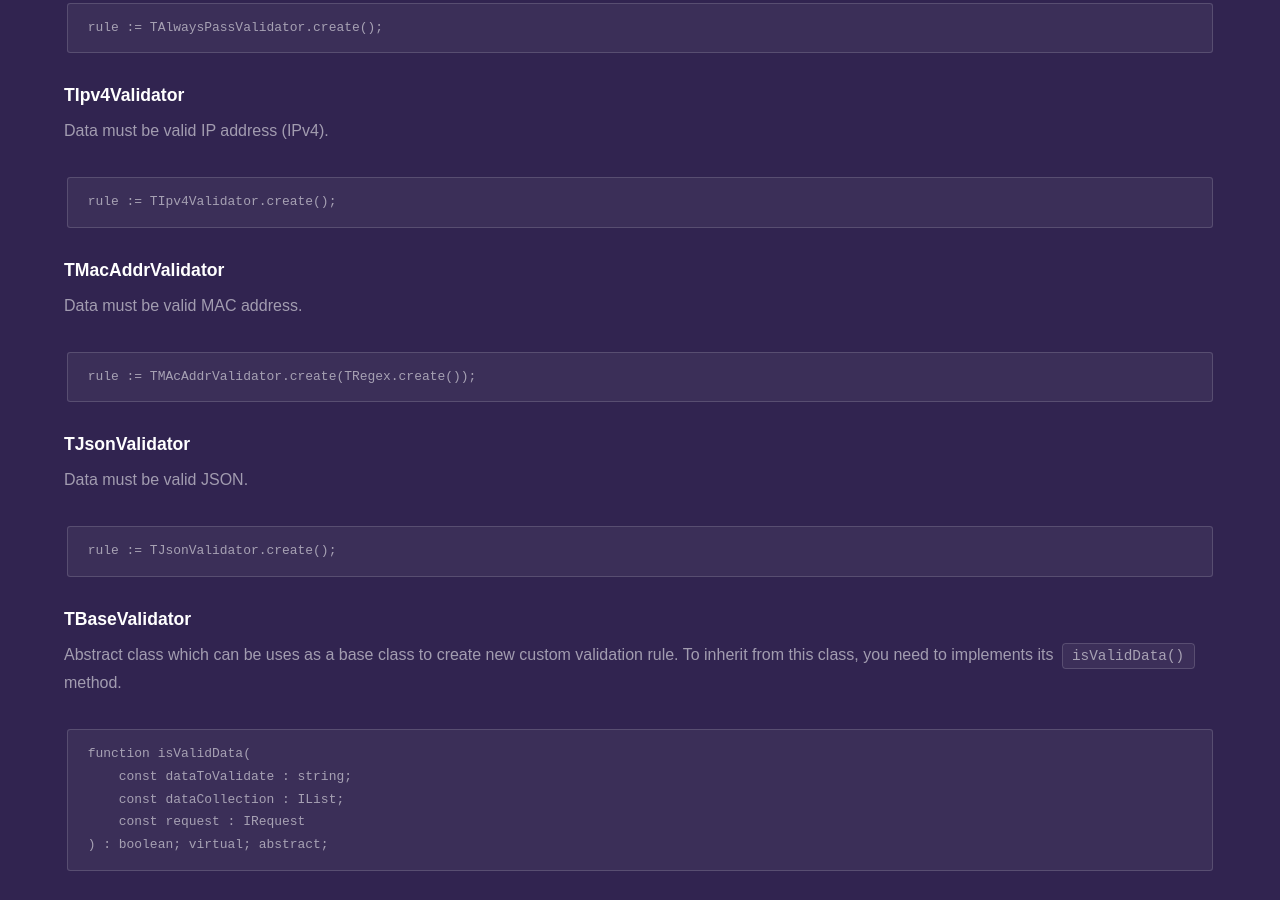
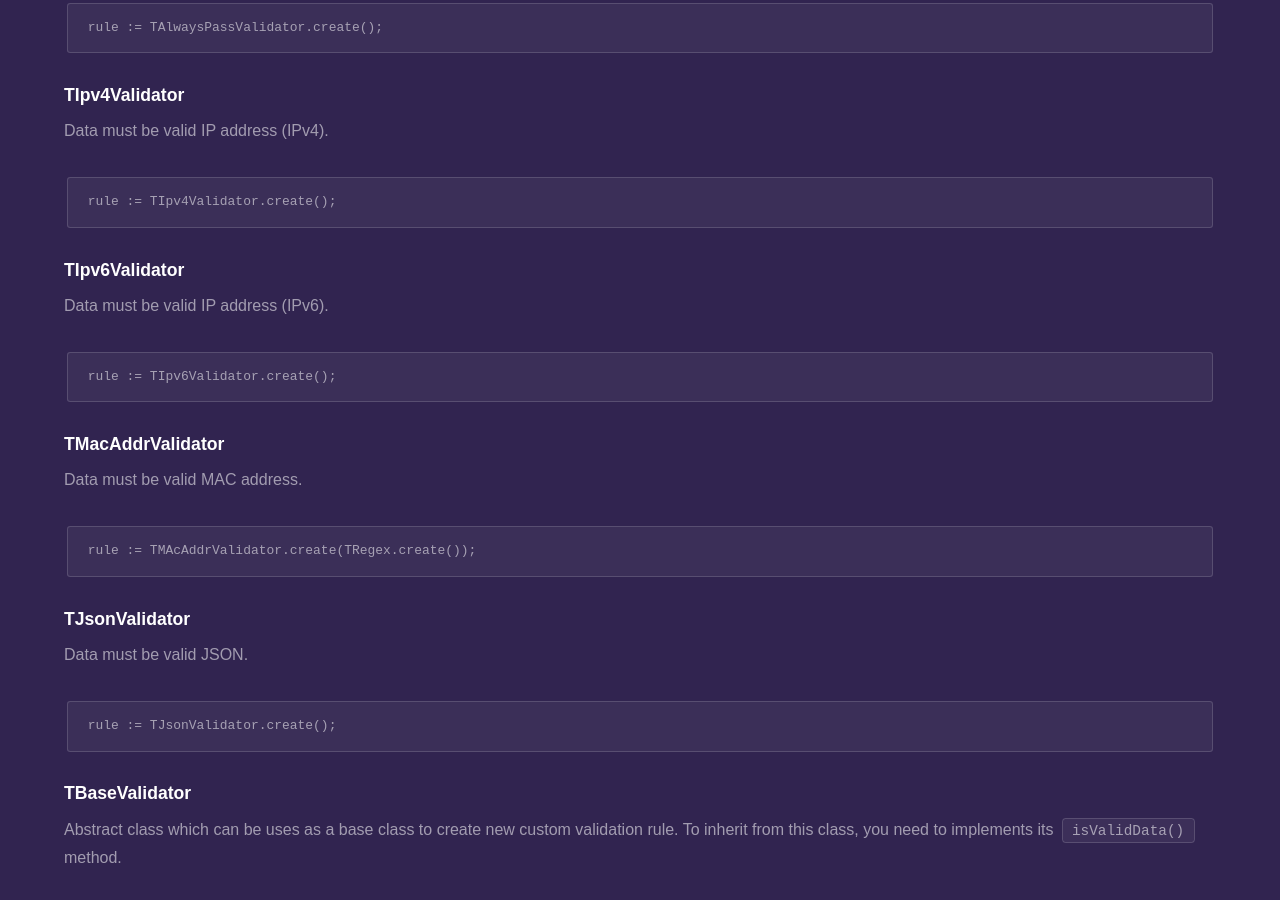
Before and after one commit to fanoframework/fanoframework.github.io, a Jekyll site: the page built from security/form-validation/built-in-validation-rules/index.md, in a window 1280 px wide and 900 px high, scrolled down 18707 px. Built offline with Jekyll 4.4.1, drawn with Linux system fonts in a browser that asks for light colours; our own code applies the rules of GitHub Pages for plain Markdown files.

Commit message:
add IPv6 input validation rule documentation and stderr logger

````diff
--- a/security/form-validation/built-in-validation-rules/index.md
+++ b/security/form-validation/built-in-validation-rules/index.md
@@ -29,8 +29,8 @@ This page lists all available built-in validation rules that Fano Framework prov
 | [Collective](#tcollectivevalidator) | [Or](#torvalidator) | [Any of](#tanyofvalidator) |
 | [And](#tandvalidator) | [Not](#tnotvalidator) | [Confirmed](#tconfirmedvalidator) |
 | [Same](#tsamevalidator) | [UUID](#tuuidvalidator) | [Exists](#texistsvalidator) |
-| [Always pass](#talwayspassvalidator) | [IPv4](#tipv4validator) | [MAC](#tmacaddrvalidator) |
-| [JSON](#tjsonvalidator) | - | - |
+| [Always pass](#talwayspassvalidator) | [IPv4](#tipv4validator) | [IPv6](#tipv6validator) |
+| [MAC](#tmacaddrvalidator) | [JSON](#tjsonvalidator) | - |
 
 
 ## Field availability
@@ -755,6 +755,14 @@ Data must be valid IP address (IPv4).
 rule := TIpv4Validator.create();
 ```
 
+### <a name="tipv6validator"></a>TIpv6Validator
+
+Data must be valid IP address (IPv6).
+
+```
+rule := TIpv6Validator.create();
+```
+
 ### <a name="tmacaddrvalidator"></a>TMacAddrValidator
 
 Data must be valid MAC address.
````
Also changed, not shown: utilities/using-loggers/index.md (+4 -0 lines).
